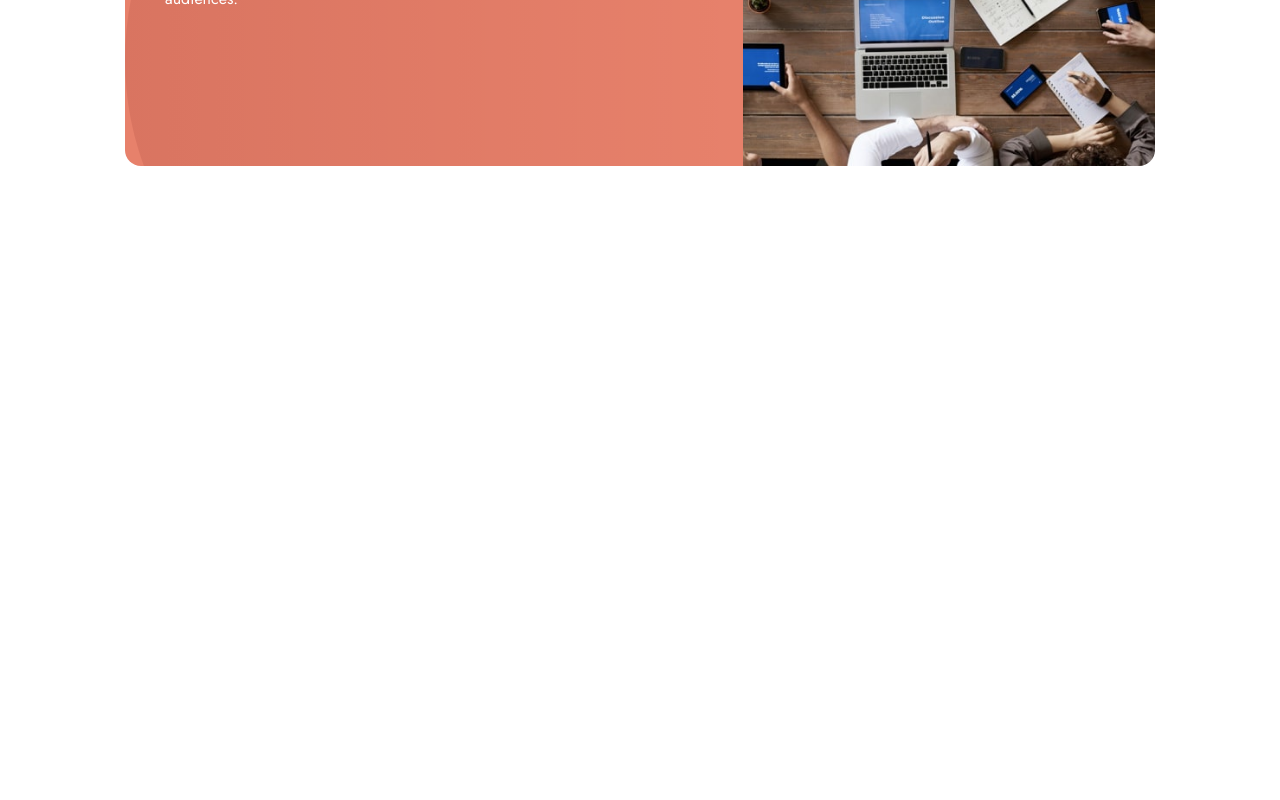
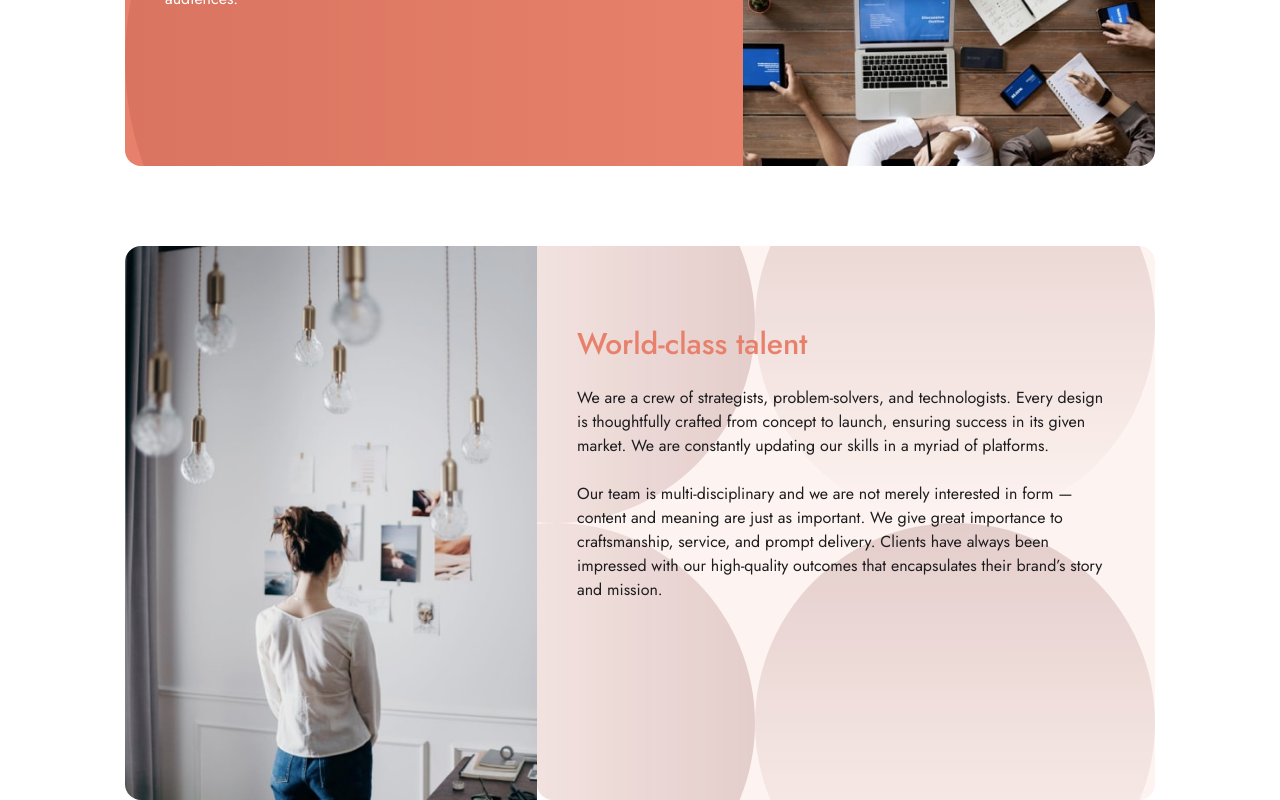
Before and after one commit to EshrakRahman/designo-multi-page-website, a React (Vite) app: page /about in a window 1280 px wide. Shown: the part 393-1193 px from the top of the page. Before the commit the page ends 800 px from the top, so only its background shows below. Built offline with nearby package versions, Linux system fonts and the light colour scheme.

Commit message:
about page section re configured

```diff
--- a/src/assets/index.js
+++ b/src/assets/index.js
@@ -4,7 +4,11 @@ export { default as imageAboutHeroMobile } from "./about/mobile/image-about-hero
 export { default as imageAboutHeroTablet } from "./about/tablet/image-about-hero.jpg";
 
 export { default as imageRealDealDesktop } from "./about/desktop/image-real-deal.jpg";
+export { default as imageRealDealMobile } from "./about/Mobile/image-real-deal.jpg";
+export { default as imageRealDealTablet } from "./about/Tablet/image-real-deal.jpg";
 export { default as imageWorldClassTalentDesktop } from "./about/desktop/image-world-class-talent.jpg";
+export { default as imageWorldClassTalentMobile } from "./about/mobile/image-world-class-talent.jpg";
+export { default as imageWorldClassTalentTablet } from "./about/tablet/image-world-class-talent.jpg";
 
 // Web Design – Desktop
 export { default as bgPatternIntroWeb } from "./web-design/desktop/bg-pattern-intro-web.svg";
--- /dev/null
+++ b/src/components/about/AboutTalent.jsx
@@ -0,0 +1,31 @@
+import {
+  imageWorldClassTalentMobile,
+  imageWorldClassTalentTablet,
+  imageWorldClassTalentDesktop,
+} from "@/assets";
+import TwoSection from "../shared/TwoSection";
+
+export default function AboutTalent() {
+  return (
+    <>
+      <TwoSection
+        title="World-class talent"
+        paragraphs={[
+          "We are a crew of strategists, problem-solvers, and technologists. Every design is thoughtfully crafted from concept to launch, ensuring success in its given market. We are constantly updating our skills in a myriad of platforms.",
+
+          "Our team is multi-disciplinary and we are not merely interested in form — content and meaning are just as important. We give great importance to craftsmanship, service, and prompt delivery. Clients have always been impressed with our high-quality outcomes that encapsulates their brand’s story and mission.",
+        ]}
+        images={{
+          mobile: imageWorldClassTalentMobile,
+          tablet: imageWorldClassTalentTablet,
+          desktop: imageWorldClassTalentDesktop,
+        }}
+        textColor="text-black"
+        titleColor="text-peach"
+        bgImg="bg-header-small"
+        bgColor="bg-[#FDF3F0]"
+        reverse={false}
+      />
+    </>
+  );
+}
--- a/src/components/about/AboutUsHeader.jsx
+++ b/src/components/about/AboutUsHeader.jsx
@@ -16,6 +16,7 @@ export default function AboutUsHeader() {
         textColor="text-white"
         titleColor="text-white"
         bgImg="about-header"
+        bgColor="bg-peach"
         images={{
           mobile: imageAboutHeroMobile,
           tablet: imageAboutHeroTablet,
--- a/src/components/about/index.js
+++ b/src/components/about/index.js
@@ -1 +1,2 @@
 export { default as AboutUsHeader } from "./AboutUsHeader";
+export { default as AboutTalent } from "./AboutTalent";
--- a/src/components/shared/TwoSection.jsx
+++ b/src/components/shared/TwoSection.jsx
@@ -7,12 +7,18 @@ export default function TwoSection({
   paragraphs,
   titleColor,
   textColor,
+  bgColor,
+  reverse = true,
 }) {
   return (
     <>
       <Container fullWidth={true}>
-        <section className="flex flex-col lg:my-auto lg:flex-row">
-          <div className="img lg:order-2 lg:w-[40%] ">
+        <section
+          className={`flex flex-col lg:my-auto lg:flex-row ${
+            reverse ? " lg:flex-row-reverse" : ""
+          }`}
+        >
+          <div className="img lg:order- lg:w-[40%] ">
             <img
               className=" w-full md:hidden"
               src={images.mobile}
@@ -24,13 +30,21 @@ export default function TwoSection({
               alt="about us image"
             />
             <img
-              className="w-full hidden rounded-tr-2xl rounded-br-2xl lg:block"
+              className={`w-full hidden  ${
+                reverse
+                  ? "rounded-tr-2xl rounded-br-2xl"
+                  : " rounded-tl-2xl rounded-bl-2xl"
+              } lg:block`}
               src={images.desktop}
               alt="about us image"
             />
           </div>
           <div
-            className={`info lg:w-[60%] md:rounded-b-2xl  lg:rounded-b-none lg:rounded-tl-2xl lg:rounded-bl-2xl lg:order-1  ${bgImg} space-y-6 lg:items-start   bg-peach px-10 py-20 flex items-center flex-col`}
+            className={`info lg:w-[60%] md:rounded-b-2xl  ${
+              reverse
+                ? "lg:rounded-b-none lg:rounded-tl-2xl lg:rounded-bl-2xl"
+                : "lg:rounded-tr-2xl lg:rounded-br-2xl"
+            } lg:order-  ${bgImg} space-y-6 lg:items-start   ${bgColor} px-10 py-20 flex items-center flex-col`}
           >
             <h1
               className={`font-medium text-3xl leading-9 ${titleColor} lg:text-left`}
--- a/src/pages/AboutUs.jsx
+++ b/src/pages/AboutUs.jsx
@@ -1,11 +1,19 @@
-import { DesktopNavbar, MobileNav, AboutUsHeader } from "@/components";
+import {
+  DesktopNavbar,
+  MobileNav,
+  AboutUsHeader,
+  AboutTalent,
+} from "@/components";
 
 export default function AboutUs() {
   return (
     <>
       <MobileNav />
       <DesktopNavbar />
-      <AboutUsHeader />
+      <div className="mb-20">
+        <AboutUsHeader />
+      </div>
+      <AboutTalent />
     </>
   );
 }
```
